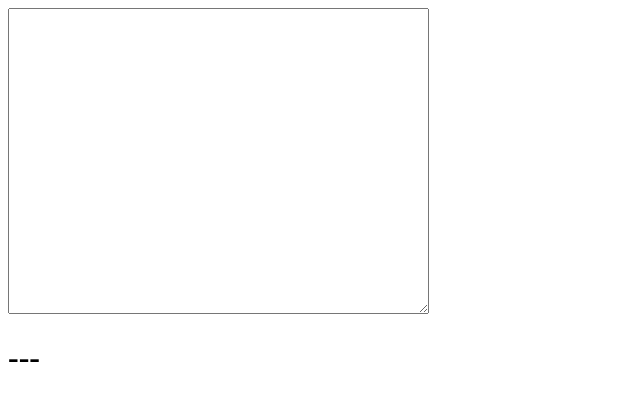
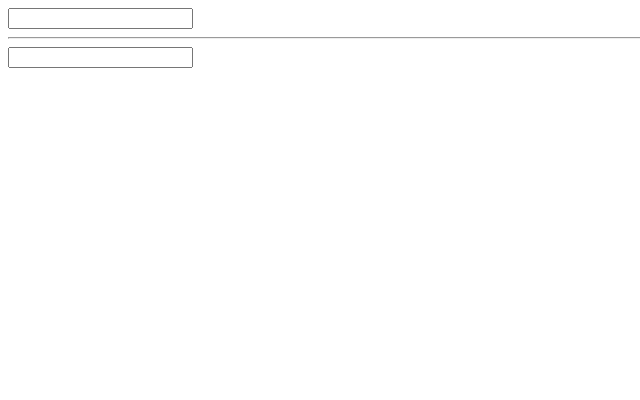
Before and after one commit to Dar0n/react-training, a React (Create React App) app: page / in a window 1280 px wide. Shown: the top 400 px of the page, without its empty margins (0-640 px from the left). Built offline with nearby package versions, Linux system fonts and the light colour scheme.

Commit message:
Using refs for differentiating likewise nodes sharing updating function.

```diff
--- a/src/Video9.js
+++ b/src/Video9.js
@@ -5,18 +5,26 @@ class Video9 extends React.Component {
     super();
     this.state = {
       currentEvent: '---',
+      a: '',
+      b: '',
     }
     this.update = this.update.bind(this);
   }
   update (e) {
     this.setState({
-      currentEvent: e.type,
+      a: this.refs.a.value,
+      b: this.refs.b.value,
     })
   }
+  // update (e) {
+  //   this.setState({
+  //     currentEvent: e.type,
+  //   })
+  // }
   render() {
     return (
       <div>
-        <textarea cols='50' rows='20'
+        {/* <textarea cols='50' rows='20'
           onKeyPress={this.update}
           onFocus={this.update}
           onBlur={this.update}
@@ -25,7 +33,10 @@ class Video9 extends React.Component {
           onMouseLeave={this.update}
           onCopy={this.update}
         />
-      <h1>{this.state.currentEvent}</h1>
+      <h1>{this.state.currentEvent}</h1> */}
+      <input ref='a' type='text' onChange={this.update} />{this.state.a}
+      <hr />
+      <input ref='b' type='text' onChange={this.update} />{this.state.b}
       </div>
     )
   }
```
